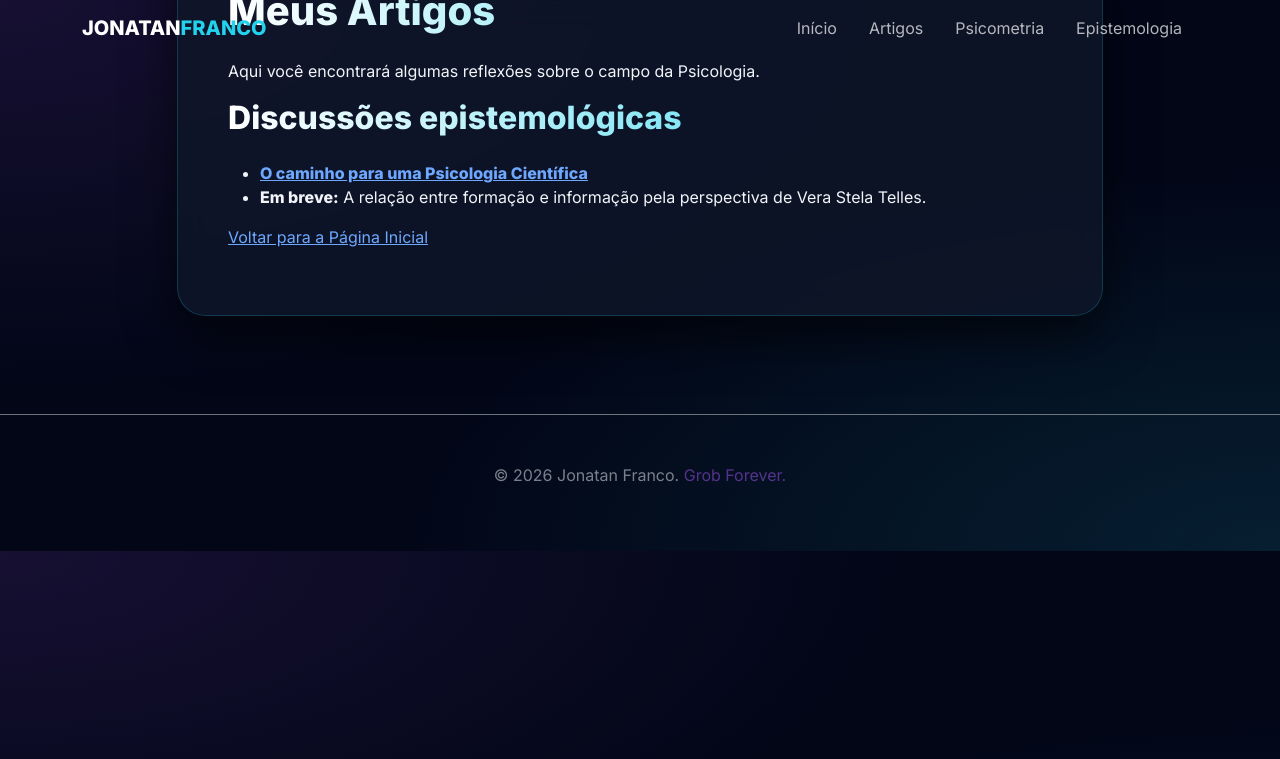
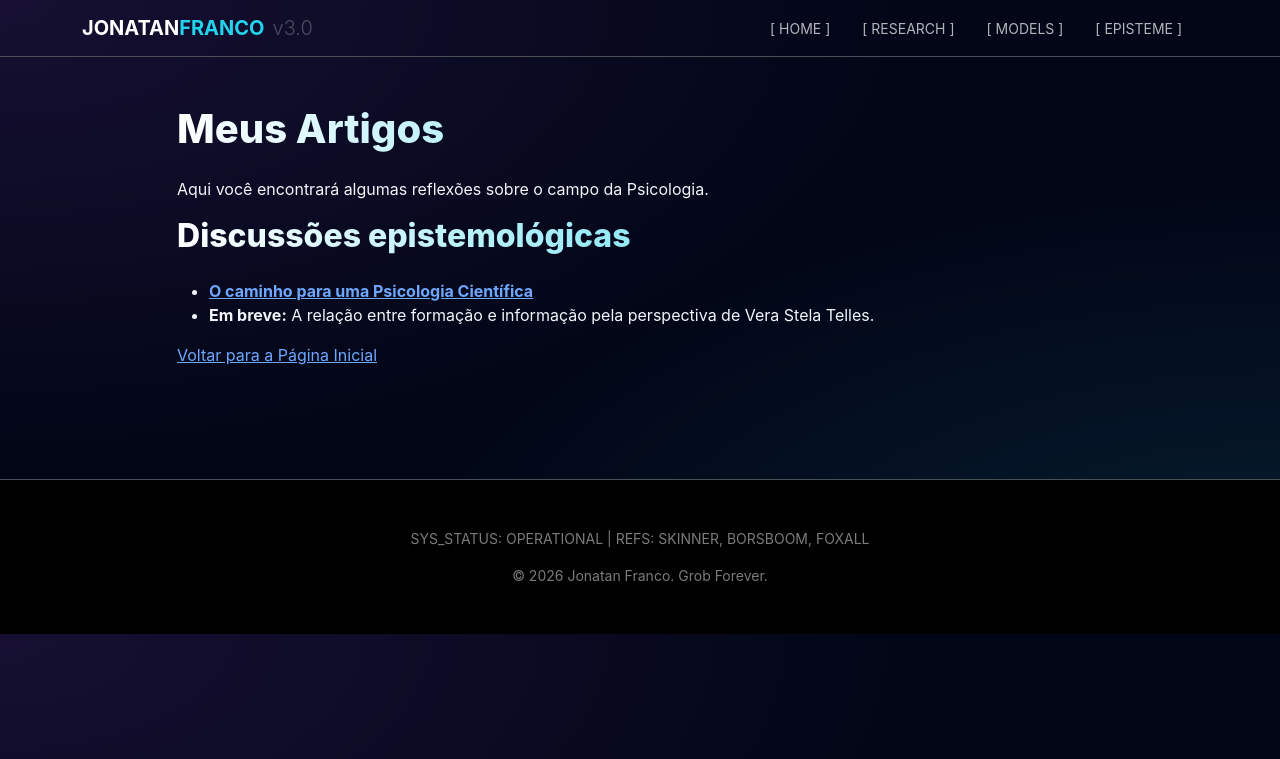
Before and after one commit to jonatan-franco/jonatan-franco.github.io, a Jekyll site: the page built from artigos.md, in a window 1280 px wide. Shown: the top 759 px of the page. Built offline with Jekyll 4.4.1, drawn with Linux system fonts in a browser that asks for light colours; our own code applies the rules of GitHub Pages for plain Markdown files.

Commit message:
Revise default layout with new styles and content
Updated the layout with new font styles, navbar links, and footer content.

```diff
--- a/_layouts/default.html
+++ b/_layouts/default.html
@@ -1,11 +1,12 @@
 <!DOCTYPE html>
-<html lang="pt-BR" data-bs-theme="dark"> <head>
+<html lang="pt-BR" data-bs-theme="dark">
+<head>
   <meta charset="UTF-8">
   <meta name="viewport" content="width=device-width, initial-scale=1">
   <title>{{ page.title }} | Jonatan Franco</title>
 
   <link href="https://cdn.jsdelivr.net/npm/bootstrap@5.3.0/dist/css/bootstrap.min.css" rel="stylesheet">
-  <link href="https://fonts.googleapis.com/css2?family=Inter:wght@400;600;800&family=JetBrains+Mono&display=swap" rel="stylesheet">
+  <link href="https://fonts.googleapis.com/css2?family=Space+Grotesk:wght@300;500;700&family=IBM+Plex+Sans:wght@300;400;600&family=JetBrains+Mono&display=swap" rel="stylesheet">
   <link rel="stylesheet" href="{{ '/assets/css/style.css' | relative_url }}">
 
   <script>
@@ -15,31 +16,35 @@
 </head>
 <body>
 
-  <nav class="navbar navbar-expand-lg sticky-top">
+  <nav class="navbar navbar-expand-lg sticky-top border-bottom border-cyan-low">
     <div class="container">
-      <a class="navbar-brand fw-bold" href="{{ '/' | relative_url }}">
-        JONATAN<span class="text-cyan">FRANCO</span>
+      <a class="navbar-brand fw-bold tracking-tighter" href="{{ '/' | relative_url }}">
+        JONATAN<span class="text-cyan">FRANCO</span><span class="ms-2 opacity-25 fw-light">v3.0</span>
       </a>
-      <div class="navbar-nav ms-auto">
-        <a class="nav-link px-3" href="{{ '/' | relative_url }}">Início</a>
-        <a class="nav-link px-3" href="/artigos">Artigos</a>
-        <a class="nav-link px-3" href="/psicometria">Psicometria</a>
-        <a class="nav-link px-3" href="/epistemologia">Epistemologia</a>
+      <div class="navbar-nav ms-auto font-code small">
+        <a class="nav-link px-3" href="{{ '/' | relative_url }}">[ HOME ]</a>
+        <a class="nav-link px-3" href="/artigos">[ RESEARCH ]</a>
+        <a class="nav-link px-3" href="/psicometria">[ MODELS ]</a>
+        <a class="nav-link px-3" href="/epistemologia">[ EPISTEME ]</a>
       </div>
     </div>
   </nav>
 
   {% if page.url == "/" %}
-  <header class="hero-section d-flex align-items-center">
-    <div class="container text-center text-lg-start">
+  <header class="hero-section d-flex align-items-center position-relative overflow-hidden">
+    <div class="hero-grid-overlay"></div>
+    <div class="container position-relative z-index-2">
       <div class="row align-items-center">
-        <div class="col-lg-7">
-          <span class="badge rounded-pill bg-info text-dark mb-3 shadow-glow">PSICOLOGIA CIENTÍFICA</span>
-          <h1 class="display-3 fw-bold mb-4">A Ciência por trás do <span class="text-cyan">Invisível.</span></h1>
-          <p class="lead mb-5 opacity-75">Modelagem matemática e epistemologia behaviorista aplicada à mente humana.</p>
+        <div class="col-lg-7 text-center text-lg-start">
+          <div class="d-flex align-items-center justify-content-center justify-content-lg-start mb-3">
+            <div class="status-dot pulse me-2"></div>
+            <span class="font-code text-cyan small tracking-widest">QUANTIFYING MIND • MODELING REALITY</span>
+          </div>
+          <h1 class="display-2 fw-700 text-white mb-4">COGNITIVE <span class="text-gradient">SYSTEMS</span></h1>
+          <p class="lead text-secondary-bright mb-5">Reflexões sobre a formalização matemática da psicologia, psicometria avançada e a epistemologia dos modelos latentes.</p>
           <div class="d-flex gap-3 justify-content-center justify-content-lg-start">
-            <a href="/artigos" class="btn btn-info btn-lg px-4 rounded-pill fw-bold shadow-glow">Ver Artigos</a>
-            <a href="#sobre" class="btn btn-outline-light btn-lg px-4 rounded-pill">O Projeto</a>
+            <a href="/artigos" class="btn btn-cyan rounded-0 px-4 py-2 fw-bold">VIEW ANALYSIS</a>
+            <a href="#sobre" class="btn btn-outline-purple rounded-0 px-4 py-2 fw-bold">THEORY</a>
           </div>
         </div>
       </div>
@@ -47,19 +52,20 @@
   </header>
   {% endif %}
 
-  <main class="container">
+  <main class="container py-5">
     <div class="row justify-content-center">
       <div class="col-lg-11 col-xl-10">
-        <section class="content-card">
+        <article class="content-panel shadow-2xl">
           {{ content }}
-        </section>
+        </article>
       </div>
     </div>
   </main>
 
-  <footer class="py-5 border-top border-secondary mt-5">
-    <div class="container text-center opacity-50">
-      <p>&copy; {{ site.time | date: '%Y' }} Jonatan Franco. <span class="text-neon">Grob Forever.</span></p>
+  <footer class="py-5 border-top border-cyan-low mt-5 bg-black">
+    <div class="container text-center font-code small opacity-50">
+      <p>SYS_STATUS: OPERATIONAL | REFS: SKINNER, BORSBOOM, FOXALL</p>
+      <p class="mb-0">&copy; {{ site.time | date: '%Y' }} Jonatan Franco. <span class="text-pink">Grob Forever.</span></p>
     </div>
   </footer>
 
```
